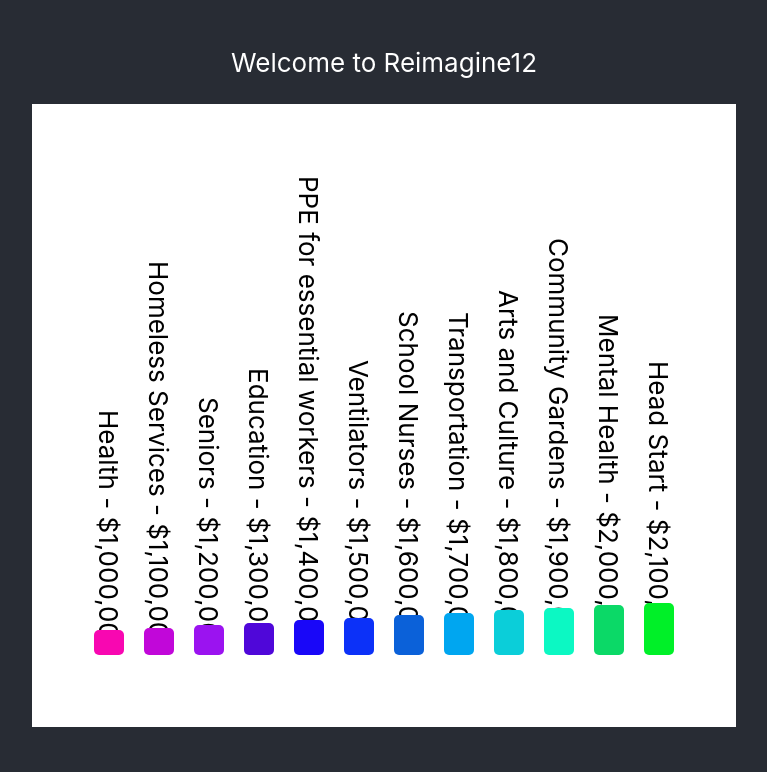
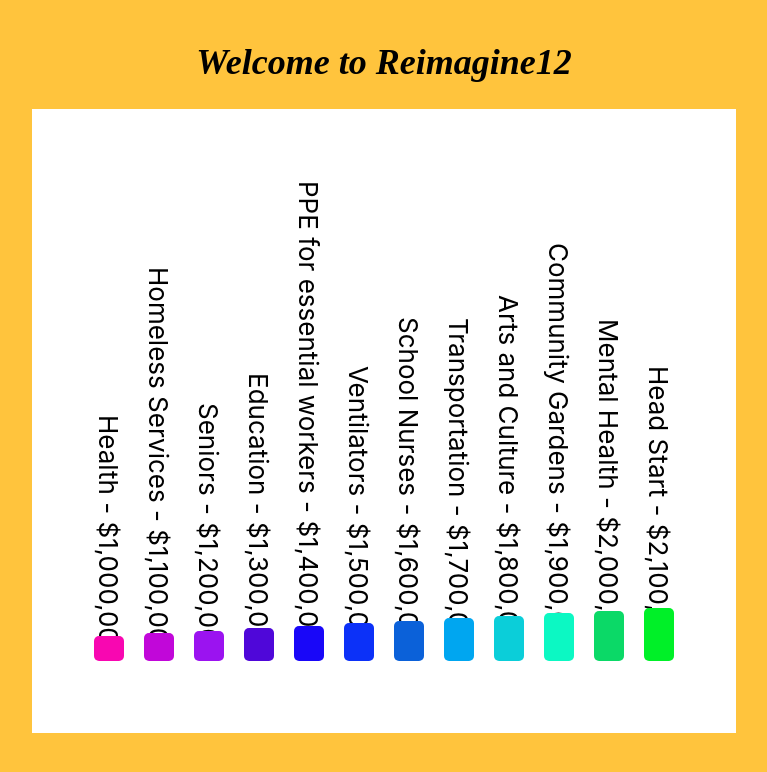
Before and after one commit to reimagine12/hackforblacklives, a React (Create React App) app: page / in a window 1280 px wide. Shown: the top 772 px of the page, without its empty margins (256-1023 px from the left). Built offline with nearby package versions, Linux system fonts and the light colour scheme.

Commit message:
calling increase and decrease on parent component

```diff
--- a/src/App.css
+++ b/src/App.css
@@ -1,6 +1,6 @@
 .App {
   text-align: center;
-  background-color: #282c34;
+  background-color: #FFC43D;
   min-height: 100vh;
   display: flex;
   flex-direction: column;
@@ -9,3 +9,12 @@
   font-size: calc(10px + 2vmin);
   color: white;
 }
+
+.App .title {
+  font-family: Roboto Mono;
+  font-style: italic;
+  font-weight: bold;
+  font-size: 36px;
+  line-height: 42px;
+  color: #000000;
+}
--- a/src/App.js
+++ b/src/App.js
@@ -5,7 +5,7 @@
 function App() {
   return (
     <div className="App">
-      <header className="App-header">
+      <header className="title">
         Welcome to Reimagine12
       </header>
       <Chart />
--- a/src/components/Chart/Chart.js
+++ b/src/components/Chart/Chart.js
@@ -20,10 +20,18 @@
     ]
   }
 
+  const increase = (amount, service) => {
+    console.log("increasing ", service, " by ", amount);
+  }
+
+  const decrease = (amount, service) => {
+    console.log("decreasing ", service, " by ", amount);
+  }
+
   return (
     <div className="chart">
       <div className="chartBars">
-        {state.services.map(service => <ChartBar key={service.id} data={service} />)}
+        {state.services.map(service => <ChartBar key={service.id} data={service} increaseBudget={increase} decreaseBudget={decrease} />)}
       </div>
     </div>
   );
--- a/src/components/ChartBar/ChartBar.js
+++ b/src/components/ChartBar/ChartBar.js
@@ -2,7 +2,7 @@
 import './ChartBar.css';
 
 function ChartBar(props) {
-  const { data } = props;
+  const { data, increaseBudget, decreaseBudget } = props;
   const state = {
     dragging: false,
     lastMouseY: null,
@@ -15,8 +15,11 @@
 
   const updateHeight = e => {
     const delta = state.lastMouseY-e.clientY;
-    console.log('dragged', delta);
-    //convert pixel delta into percentage of total height, then add percentage to updated value
+    const domElement = document.getElementById(`chartBar-${data.id}`);
+    const dollarsPerPixel = Math.floor(state.maxValue / domElement.clientHeight);
+    delta > 0
+      ? increaseBudget(delta * dollarsPerPixel, data.id)
+      : decreaseBudget(delta * -1 * dollarsPerPixel, data.id);
   };
 
   const startDrag = e => {
@@ -34,16 +37,16 @@
   };
 
   return (
-    <div className='chartBar'>
+    <div className='chartBar' id={`chartBar-${data.id}`}>
       <div className='chartBar-label'>{data.label} - ${state.updatedValue.toLocaleString()}</div>
-      <div id={`chartBar-${data.id}`} className='chartBar-color'
+      <div className='chartBar-color'
         style={{
           backgroundColor: data.color,
           height: getHeight()
           }}
         onMouseDown={startDrag}
         onMouseUp={stopDrag}
-        onMouseLeave={stopDrag}
+        onMouseLeave={state.dragging ? stopDrag : null}
         />
     </div>
   );
```
